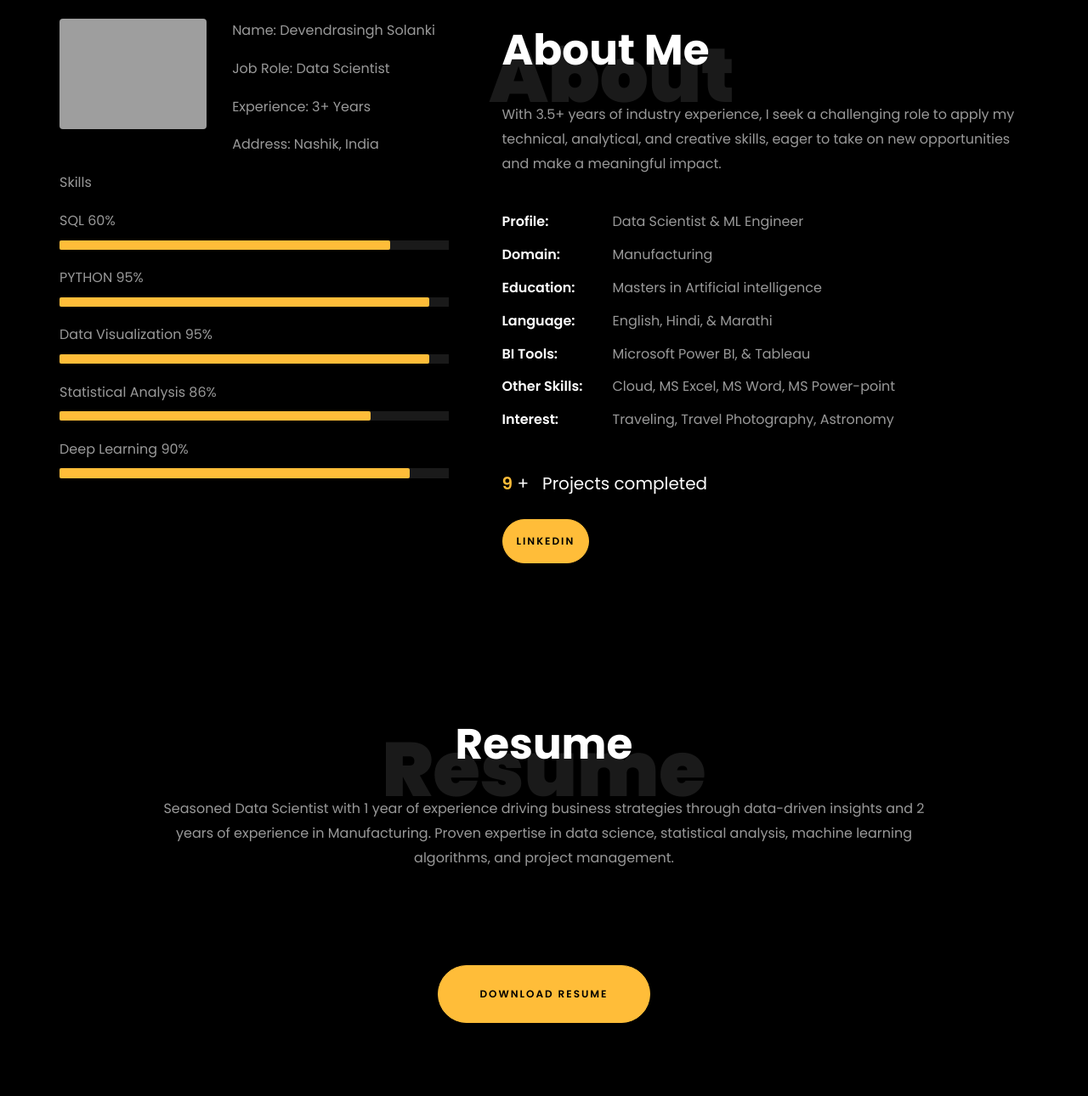
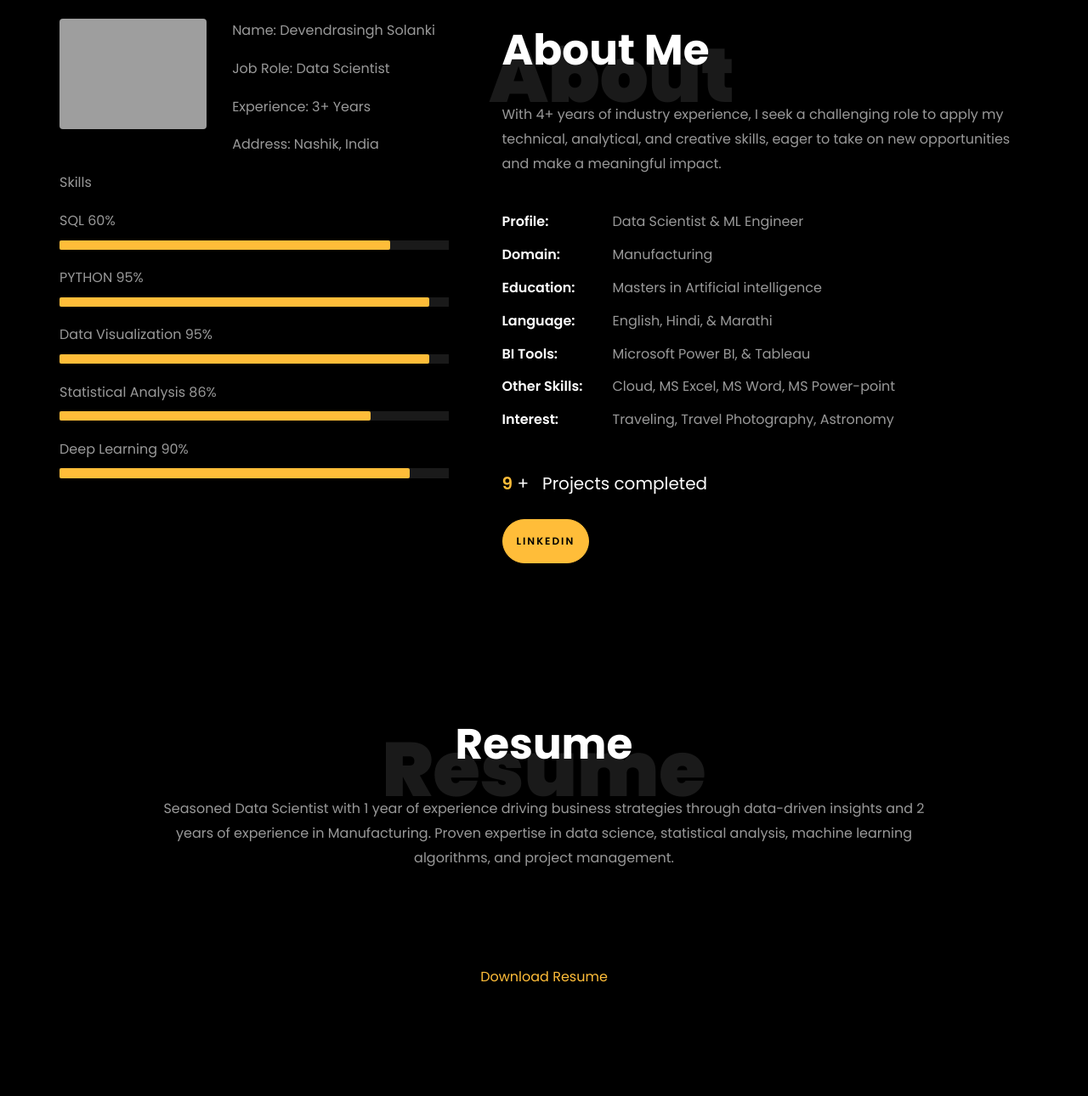
Before and after one commit to Tech-Virtuoso/Devendrasingh_Solanki, a plain HTML site: page index.html in a window 1280 px wide. Shown: the part 840-2130 px from the top of the page at 85% size. Drawn offline with Linux system fonts and the light colour scheme; grey boxes are pictures that could not be loaded; files whose address does not match are found by name.

Commit message:
Update index.html

```diff
--- a/index.html
+++ b/index.html
@@ -271,7 +271,7 @@
 								<h1 class="big">About</h1>
 								<h2 class="mb-4">About Me</h2>
 
-								<p>With 3.5+ years of industry experience, I seek a challenging role to apply my technical, analytical, and creative skills, eager
+								<p>With 4+ years of industry experience, I seek a challenging role to apply my technical, analytical, and creative skills, eager
 									to take on new opportunities and make a meaningful impact.</p>
 								<ul class="about-info mt-4 px-md-0 px-2">
 									<li class="d-flex"><span>Profile:</span> <span>Data Scientist &amp; ML Engineer</span></li>
@@ -317,7 +317,7 @@
 
 		<div class="row justify-content-center mt-5">
 			<div class="col-md-6 text-center ftco-animate">
-				<p><a href="https://drive.google.com/file/d/10ey4TWn4FyWaz1N1Ad-wpRIhdQuBqsZd/view?usp=sharing" class="btn btn-primary py-4 px-5">Download Resume</a></p>
+				<p><a href="https://drive.google.com/file/d/1HLwITbiu7CmY4Y6BAxJxtt9ND1JDRAJW/view?usp=drive_link">Download Resume</a></p>
 			</div>
 		</div>
 	</div>
@@ -653,7 +653,7 @@
           			<span class="icon-globe"></span>
           		</div>
           		<h3 class="mb-4">Download Resume</h3>
-				<p><a href="https://drive.google.com/file/d/1yPO-ACvqBo_H3-nDo5b-se5g_moXBf0Q/view?usp=sharing">Resumelink</a></p>
+				<p><a href="https://drive.google.com/file/d/1HLwITbiu7CmY4Y6BAxJxtt9ND1JDRAJW/view?usp=drive_link">Resumelink</a></p>
 
     			</div>
           </div>
```
